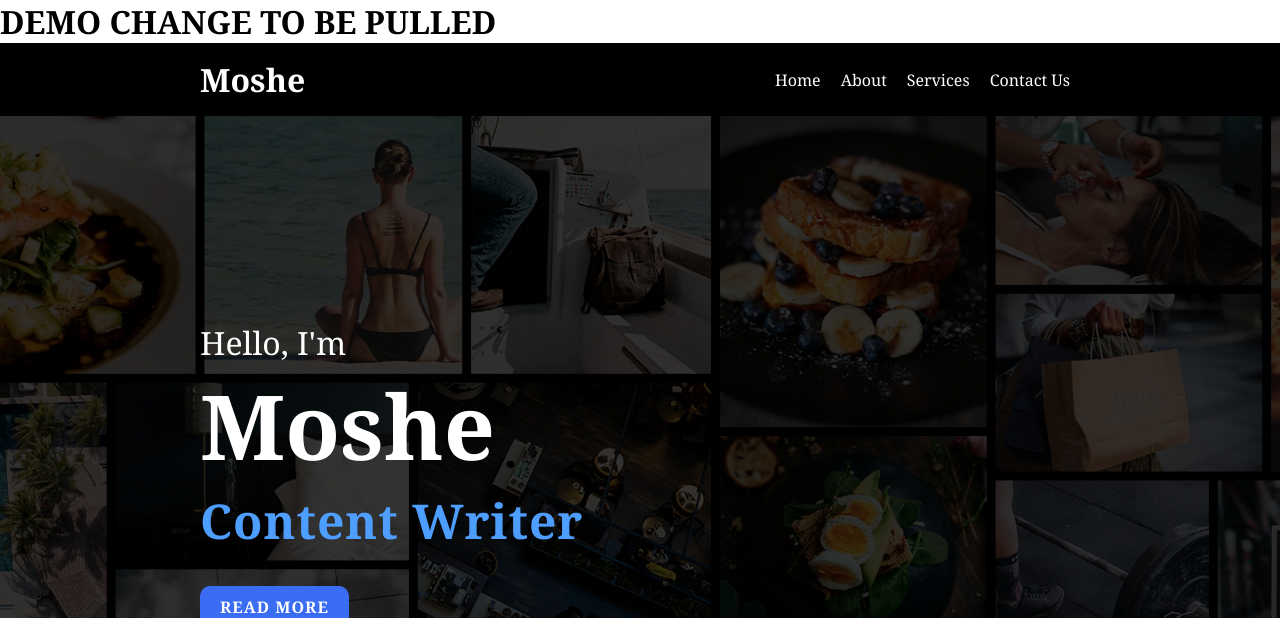
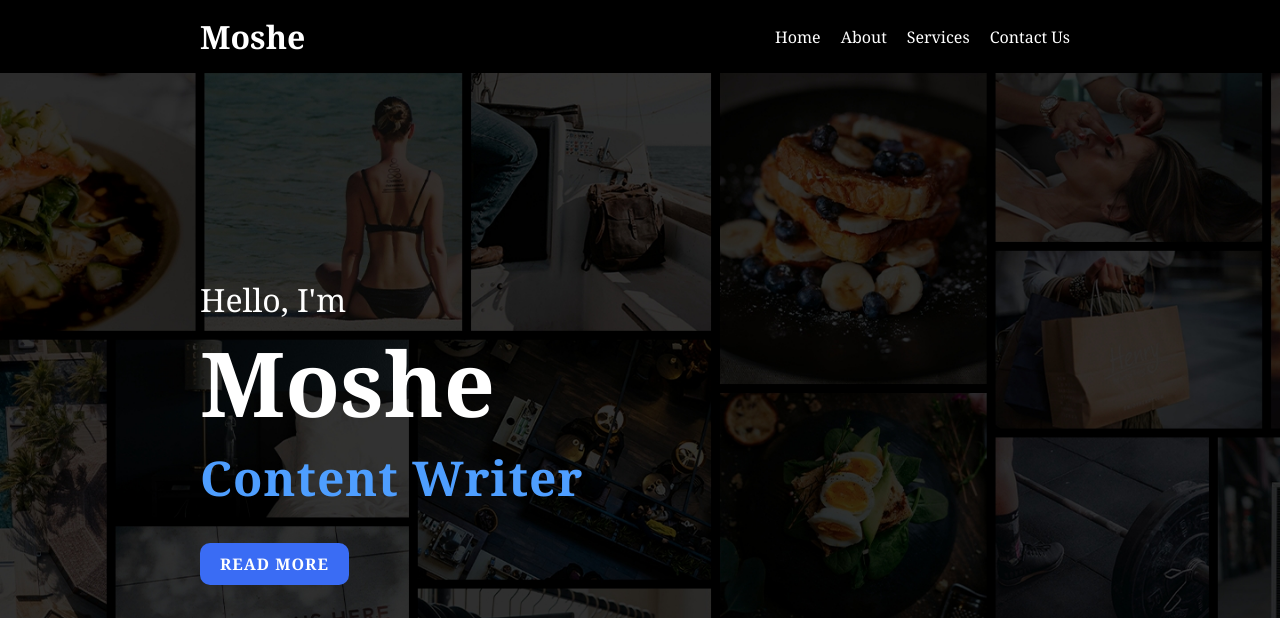
Before and after one commit to MOSHE38/test, a plain HTML site: page index.html in a window 1280 px wide. Shown: the top 618 px of the page. Drawn offline with Linux system fonts and the light colour scheme.

Commit message:
Deleted h1 before the header tag

```diff
--- a/index.html
+++ b/index.html
@@ -9,7 +9,6 @@
     <title>Document</title>
 </head>
 <body>
-    <h1> DEMO CHANGE TO BE PULLED </h1>
     <header>
         <h1>Moshe</h1>
         <nav class="navbar">
```
